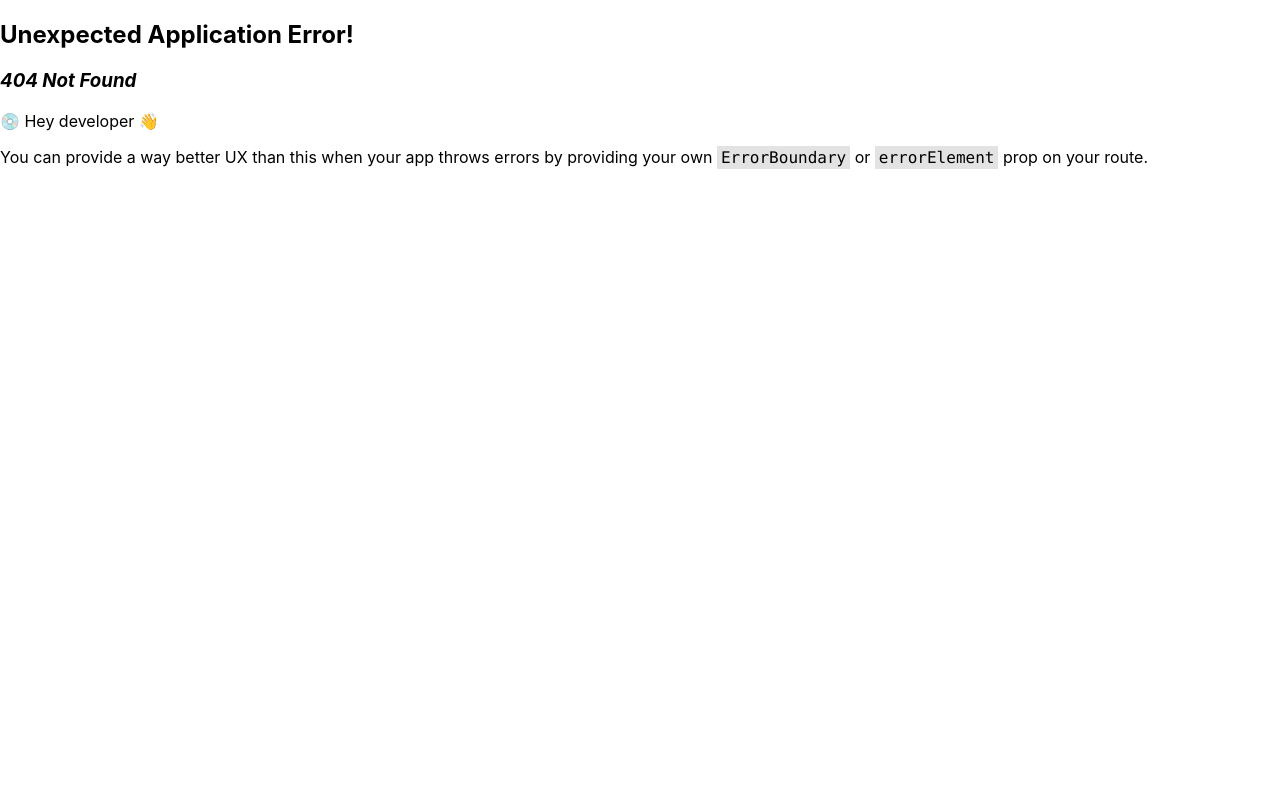
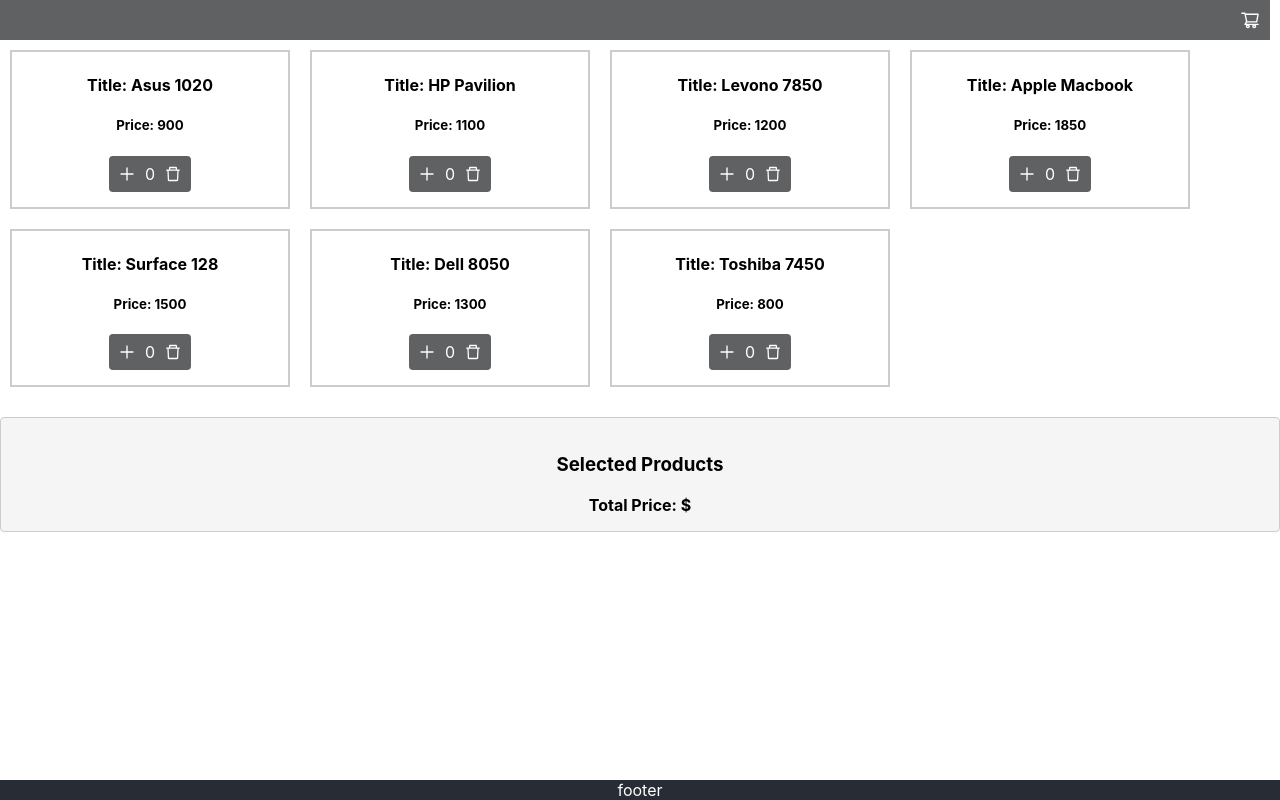
Before and after one commit to samaneabdi/react-learning, a React (Create React App) app: page /ProductBasket in a window 1280 px wide. Before the commit this address had no page. Built offline with nearby package versions, Linux system fonts and the light colour scheme.

Commit message:
productBasketWithoutReduc

```diff
--- a/package.json
+++ b/package.json
@@ -3,10 +3,12 @@
   "version": "0.1.0",
   "private": true,
   "dependencies": {
+    "@ant-design/icons": "^5.2.6",
     "@reduxjs/toolkit": "^1.9.5",
     "@testing-library/jest-dom": "^5.17.0",
     "@testing-library/react": "^13.4.0",
     "@testing-library/user-event": "^13.5.0",
+    "antd": "^5.8.6",
     "axios": "^1.5.0",
     "localforage": "^1.10.0",
     "match-sorter": "^6.3.1",
--- a/src/App.css
+++ b/src/App.css
@@ -10,9 +10,11 @@
   display: flex;
   flex-direction: row;
   align-items: center;
-  justify-content: center;
+  justify-content: flex-end;
   font-size: calc(7px + 2vmin);
   color: white;
+  padding: 10px;
+  margin-right: 10px;
 }
 
 .App-header a:visited, .App-header a{
@@ -38,3 +40,16 @@
   background-color:#282c34;
   color: white;
 }
+
+.ant-badge .ant-badge-multiple-words{
+  padding: 0 2px;
+}
+
+.ant-badge .ant-badge-count-sm {
+  font-size: 9px;
+}
+
+.btnIcon{
+  font-size: 20px;
+  color: white;
+}
--- a/src/App.js
+++ b/src/App.js
@@ -1,18 +1,90 @@
-import { Outlet, Link } from "react-router-dom";
+import { ShoppingCartOutlined } from "@ant-design/icons";
+import { Badge } from "antd";
+import { Outlet } from "react-router-dom";
+import { productInitialList } from "../src/api/productData";
+import React, {useState} from "react";
 import "./App.css";
+import Products from "./pages/product/Products";
+import ProductBasket from "./pages/product/ProductBasket";
 
 function App() {
+
+  const [products, setProducts] = useState(productInitialList);
+  const [selectedProducts, setSelectedProducts] = useState([]);
+  const [totalPrice, setTotalPrice] = useState(0);
+  const [showBasket, setShowBasket] = useState(false);
+
+  const addToList = (product) => {
+    setSelectedProducts((prevSelectedProducts) => {
+      const existingProduct = prevSelectedProducts.find((p) => p.id === product.id);
+
+      if (existingProduct) {
+        existingProduct.quantity += 1;
+        return [...prevSelectedProducts];
+      } else {
+        const newProduct = { ...product, quantity: 1 };
+        return [...prevSelectedProducts, newProduct];
+      }
+    });
+
+    setProducts((prevProducts) => {
+      const updatedProducts = prevProducts.map((p) =>
+        p.id === product.id ? { ...p, quantity: p.quantity + 1 } : p
+      );
+      return updatedProducts;
+    });
+
+    setTotalPrice((prevTotalPrice) => prevTotalPrice + product.price);
+  };
+
+  const removeFromList = (product) => {
+    setSelectedProducts((prevSelectedProducts) => {
+      const existingProduct = prevSelectedProducts.find((p) => p.id === product.id);
+
+      if (existingProduct && existingProduct.quantity > 0) {
+        existingProduct.quantity -= 1;
+        return [...prevSelectedProducts];
+      } else {
+        const updatedSelectedProducts = prevSelectedProducts.filter((p) => p.id !== product.id);
+        return updatedSelectedProducts;
+      }
+    });
+
+    setProducts((prevProducts) => {
+      const updatedProducts = prevProducts.map((p) =>
+        p.id === product.id && p.quantity > 0 ? { ...p, quantity: p.quantity - 1 } : p
+      );
+      return updatedProducts;
+    });
+
+    if (product.quantity > 0) {
+      setTotalPrice((prevTotalPrice) => prevTotalPrice - product.price);
+    }
+  };
+
+  const totalSelectedProducts = selectedProducts.reduce((total, item) => total + item.quantity, 0);
+
   return (
     <div className="App">
       <header className="App-header">
-        <li>
-          <Link to="/Cats"> Cats</Link>
-        </li>
-        <li>
-          <Link to="/Todos"> Todos</Link>
-        </li>
+        <Badge size="small" count={totalSelectedProducts}>
+          <ShoppingCartOutlined onClick={() => setShowBasket(!showBasket)} className="btnIcon"/>
+        </Badge>
       </header>
       <main>
+        <Products
+          removeFromList={removeFromList}
+          addToList={addToList}
+          products={products}
+          selectedProducts={selectedProducts}
+          totalPrice={totalPrice}
+        />
+        {showBasket &&
+          <ProductBasket
+            productItem={selectedProducts}
+            totalPrice={totalPrice}
+          />
+        }
         <Outlet />
       </main>
       <footer>footer</footer>
--- /dev/null
+++ b/src/api/productData.js
@@ -0,0 +1,9 @@
+export const productInitialList = [
+  { id: 1, title: "Asus 1020", price: 900, quantity: 0 },
+  { id: 2, title: "HP Pavilion", price: 1100, quantity: 0 },
+  { id: 3, title: "Levono 7850", price: 1200, quantity: 0 },
+  { id: 4, title: "Apple Macbook", price: 1850, quantity: 0 },
+  { id: 5, title: "Surface 128", price: 1500, quantity: 0 },
+  { id: 6, title: "Dell 8050", price: 1300, quantity: 0 },
+  { id: 7, title: "Toshiba 7450", price: 800, quantity: 0 },
+];
--- /dev/null
+++ b/src/pages/product/ProductBasket.jsx
@@ -0,0 +1,23 @@
+import React from 'react'
+import productStyle from "./product.module.css"
+
+function ProductBasket({productItem, totalPrice}) {
+
+  return (
+    <div className={productStyle.selected_products}>
+      <h3>Selected Products</h3>
+      <ul>
+        {productItem?.map((item) => (
+          <li key={item.id}>
+            {item.title} - Quantity: {item.quantity}
+          </li>
+        ))}
+      </ul>
+      <div className={productStyle.total_price}>
+        Total Price: {totalPrice} $
+      </div>
+    </div>
+  )
+}
+
+export default ProductBasket
--- /dev/null
+++ b/src/pages/product/Products.jsx
@@ -0,0 +1,33 @@
+
+import { PlusOutlined, DeleteOutlined } from "@ant-design/icons";
+import React from "react";
+import productStyle from "./product.module.css";
+
+
+const Products = ({products, addToList, removeFromList}) => {
+  return (
+    <>
+      <div className={productStyle.product_container}>
+        {products.map((item) => (
+          <div key={item.id} className={productStyle.product_box}>
+            <h4>Title: {item.title}</h4>
+            <h5>Price: {item.price}</h5>
+            <div>
+              <div className={productStyle.btn}>
+                <PlusOutlined className={productStyle.btnIcon} onClick={() => addToList(item)} />
+                <span>{item.quantity}</span>
+                <DeleteOutlined className={productStyle.btnIcon} onClick={() => removeFromList(item)} />
+              </div>
+            </div>
+          </div>
+        ))}
+      </div>
+      {/* <ProductBasket
+        productItem={selectedProducts}
+        totalPrice={totalPrice}
+      /> */}
+    </>
+  );
+};
+
+export default Products;
--- /dev/null
+++ b/src/pages/product/product.module.css
@@ -0,0 +1,54 @@
+.product_container{
+    display: flex;
+    flex-wrap: wrap;
+    flex-direction: row;
+}
+
+.product_box{
+    width: 20%;
+    margin: 10px;
+    padding: 2px 10px 15px;
+    border: 2px #ccc solid;
+}
+
+.btn {
+    background-color: #606163;
+    color: white;
+    border: none;
+    cursor: pointer;
+    border-radius: 4px;
+    margin: 0 auto;
+    width: fit-content;
+}
+
+.btnIcon {
+    cursor: pointer;
+    border-radius: 4px;
+    margin: 10px;
+}
+
+.btnIcon:hover {
+    color:  #dc4c3e;
+}
+
+.selected_products {
+    background-color: #f5f5f5;
+    border: 1px solid #ccc;
+    padding: 16px;
+    margin-top: 20px;
+    border-radius: 4px;
+}
+
+.selected_products ul {
+    list-style: none;
+    padding: 0;
+}
+
+.selected_products li {
+    margin-bottom: 8px;
+}
+
+.total_price {
+    font-weight: bold;
+    margin-top: 10px;
+}
--- a/src/router/route.js
+++ b/src/router/route.js
@@ -1,9 +1,11 @@
 import React from "react";
 import { createBrowserRouter } from "react-router-dom";
 import App from "../App";
+import ProductBasket from "../pages/product/ProductBasket";
 
 const Cats = React.lazy(() => import("../pages/cat/Cats"));
 const Todos = React.lazy(() => import("../pages/todo/Todos"));
+const Products = React.lazy(() => import("../pages/product/Products"));
 
 const router = createBrowserRouter([
   {
@@ -18,6 +20,14 @@
         path: "/Todos",
         element: <Todos />,
       },
+      {
+        path: "/Products",
+        element: <Products />,
+      },
+      {
+        path: "/ProductBasket",
+        element: <ProductBasket />,
+      },
     ],
   },
 ]);
```
Also changed, not shown: 2 other files (tests, documents, lock files or other folders).
